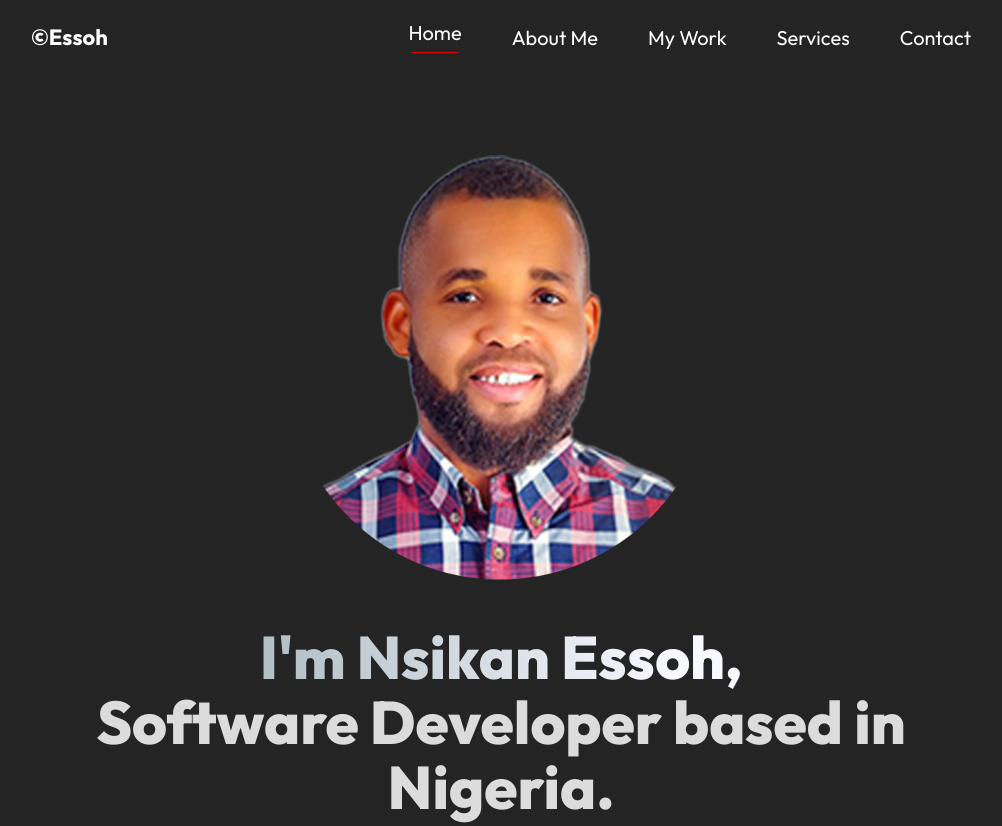
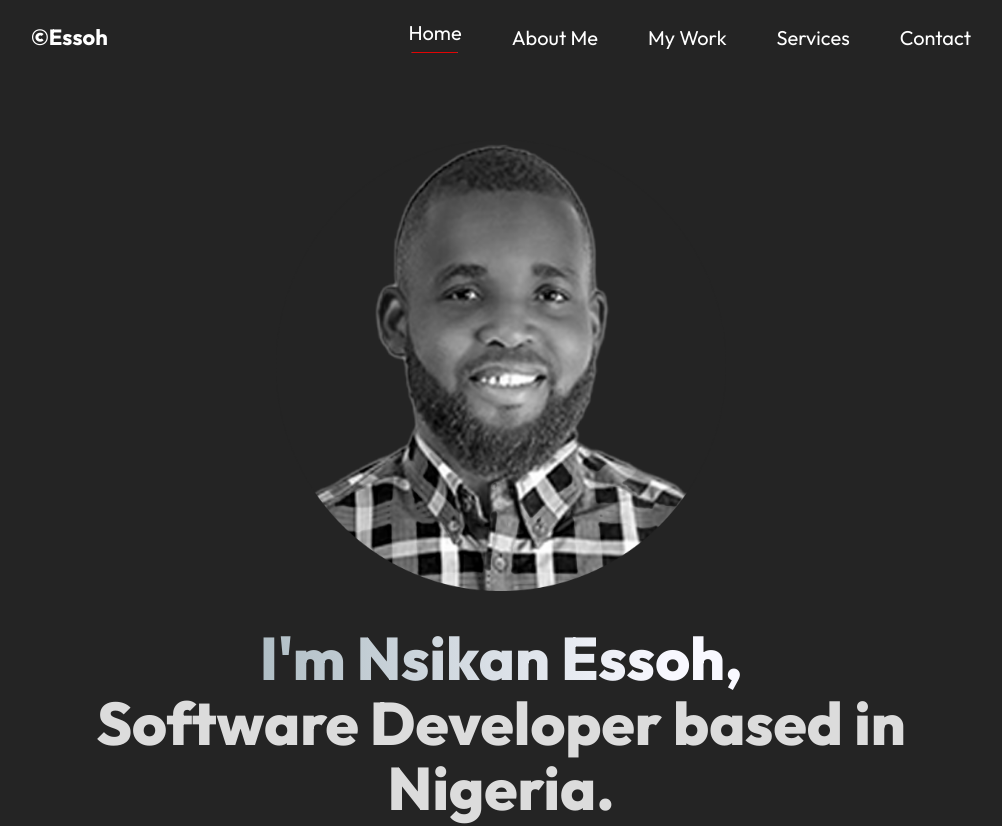
Before and after one commit to EssohCod/My_New_Portfolio, a React (Vite) app: page / in a window 1280 px wide. Shown: the top 826 px of the page, without its empty margins (139-1141 px from the left). Built offline with nearby package versions, Linux system fonts and the light colour scheme.

Commit message:
Changed Profile Image to addFile

```diff
--- a/src/components/Home/Home.jsx
+++ b/src/components/Home/Home.jsx
@@ -1,12 +1,12 @@
 import React from 'react'
 import './Home.css'
-import Profile from "../../assets/profile.png"
+import profileImg from '../../assets/addFile.png';
 import AnchorLink from 'react-anchor-link-smooth-scroll';
 
 const Home = () => {
   return (
     <div id='home' className='home'>
-      <img src={Profile} alt="Essoh" />
+      <img src={profileImg} alt="Essoh" />
 
         <h1><span>I'm Nsikan Essoh,</span><br /> Software Developer based in Nigeria.</h1>
         <p>3+ years of experience building scalable web applications and leading development teams. Seeking to bring my expertise in Mobile App Development, responsive web application, cloud technologies, and eCommerce platforms like Shopify to organizations looking to drive innovative SaaS solutions and optimize development processes.
```
Also changed, not shown: src/assets/addFile.png (added).
